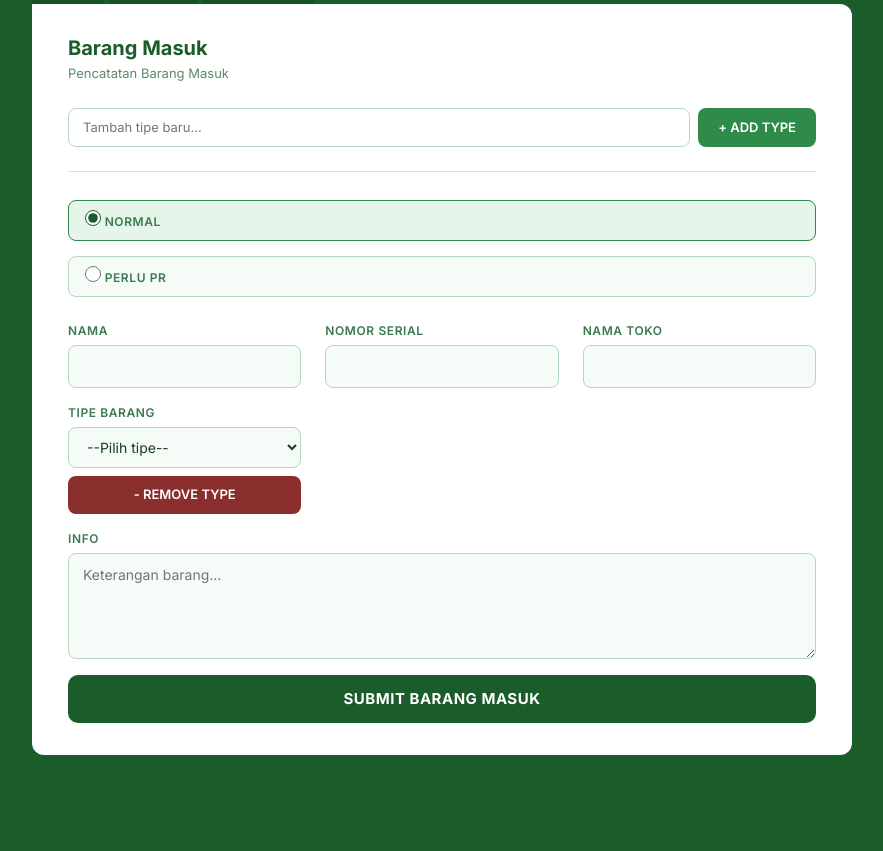
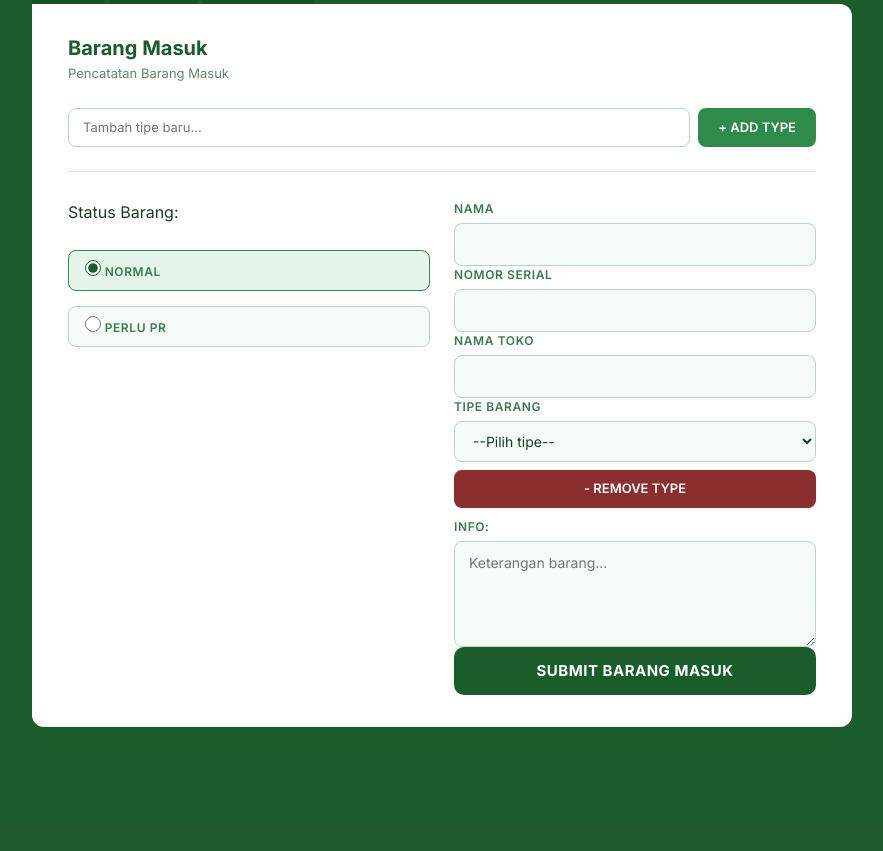
Before and after one commit to StvMy/inventory_control_web, a Flask app: page /home in a window 1280 px wide. Shown: the part 180-1031 px from the top of the page, without its empty margins (198-1081 px from the left). After the commit the page ends 907 px from the top, so only its background shows below. Run offline with Flask 3, Linux system fonts and the light colour scheme; data that the repository does not hold is empty; some libraries are stand-ins or nearby versions.

Commit message:
not sure if this works

```diff
--- a/flaskweb/templates/page_mutasi.html
+++ b/flaskweb/templates/page_mutasi.html
@@ -56,7 +56,12 @@
 
             <div class="grid-container">
                 <form action="/submit" method="POST">
+                    <div class="radio-container">
+                        <div>
+                            <!-- TO BE A REPORT FOR ITEM IN -->
+                        </div>
                         <div class="radio-group field-full">
+                            <p>Status Barang:</p>
                             <label class="radio-option">
                                 <input type="radio" id="statusNormal" name="statusBarang" value="Normal" checked>
                                 <span>Normal</span>
@@ -66,6 +71,9 @@
                                 <span>Perlu PR</span>
                             </label>
                         </div>
+                    </div>
+
+                    <div class="field">
                         <div class="field">
                             <label for="usernamein">Nama</label>
                             <input type="text" id="usernamein" name="usernamein" required>
@@ -89,13 +97,15 @@
                             </select>
                             <button type="button" class="rmvbutton" id="rmvBtn" onclick="removebtn()" formnovalidate>- REMOVE TYPE</button>
                         </div>
-                    <div class="field-full">
-                        <label for="commentin">Info</label>
+                        <div class="field-full" style="padding-top: 10px;">
+                            <label for="commentin">Info:</label>
                             <textarea id="commentin" name="commentin" rows="4" placeholder="Keterangan barang..." required></textarea>
                         </div>
                         <div class="submit-wrap">
                             <input type="submit" value="SUBMIT BARANG MASUK">
                         </div>
+                    </div>
+
                 </form>
             </div>
         </div>
@@ -106,6 +116,24 @@
             <p>Pencatatan Barang Keluar</p>
             <div class="grid-container">
                 <form action="/out_item" method="POST">
+                    <div class="radio-container">
+                        <div>
+                            <!-- TO BE A REPORT FOR ITEM OUT -->
+                        </div>
+                        <p>Status Mutasi:</p>
+                        <div class="radio-group">
+
+                            <label class="radio-option">
+                                <input type="radio" id="statusMutasi" name="statusMutasi" value="Mutasi" checked>
+                                <span>Mutasi</span>
+                            </label>
+                            <label class="radio-option">
+                                <input type="radio" id="statusPinjam" name="statusMutasi" value="Pinjam">
+                                <span>Pinjam</span>
+                            </label>
+                        </div>
+                    </div>
+                    <div class="field">
                         <div class="field">
                             <label for="usernameout">Nama</label>
                             <input type="text" id="usernameout" name="usernameout" required>
@@ -124,6 +152,7 @@
                         </div>
                         <div class="submit-wrap">
                             <input type="submit" value="SUBMIT BARANG KELUAR">
+                        </div>
                     </div>
                 </form>
             </div>
--- a/flaskweb/templates/table.html
+++ b/flaskweb/templates/table.html
@@ -128,6 +128,7 @@
                                     <form action="/data/delete_row_data" method="POST" style="display:flex;align-items:center;gap:6px;width:100%;">
                                         <input type="text" name="data" value="{{list[1]}} | {{list[3]}} | {{list[2]}}" readonly>
                                         <input type="hidden" name="sn" value="{{list[1]}}">
+                                        <button type="submit" class="btn-pr" formaction="/data/addPR"  formmethod="POST">ADD PR</button>
                                         <button type="submit" class="btn-delete">DEL</button>
                                         <button
                                             type="button"
```
Also changed, not shown: flaskweb/static/tableStyle.css (+6 -1 lines), flaskweb/table.py (+29 -1 lines). Lines whose indentation alone changed are shown as unchanged.
